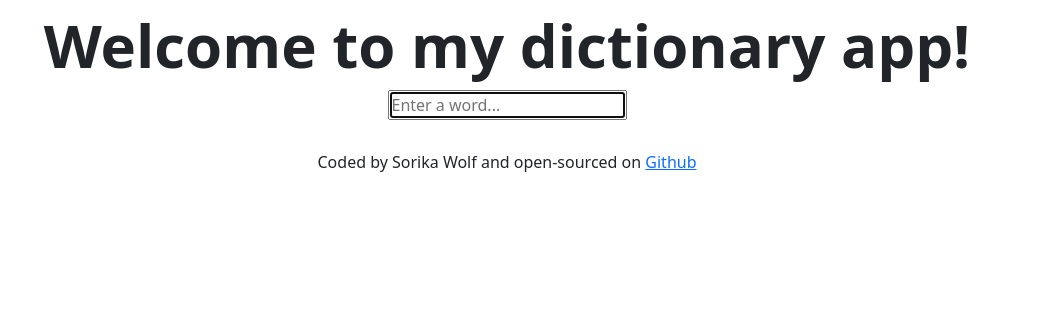
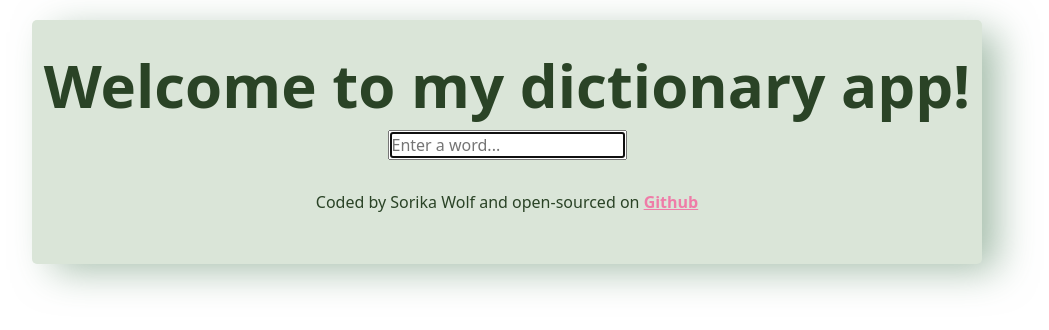
Before and after one commit to sorikawolf/dictionay_app_sorika, a React (Create React App) app: page / in a window 1280 px wide. Shown: the top 330 px of the page, without its empty margins (133-1182 px from the left). Built offline with nearby package versions, Linux system fonts and the light colour scheme.

Commit message:
Added basic styling

```diff
--- a/src/App.css
+++ b/src/App.css
@@ -1,3 +1,13 @@
+.App {
+  color: #2a4326;
+  background: #dae5d8;
+  max-width: 950px;
+  margin: 20px auto;
+  border-radius: 5px;
+  padding: 20px 0;
+  box-shadow: 18px 9px 39px -3px rgba(134, 167, 141, 0.75);
+}
+
 .App-header {
   text-align: center;
   font-weight: bold;
@@ -8,3 +18,8 @@
   text-align: center;
   margin: 30px 0;
 }
+
+.App a {
+  color: #ef7ca8;
+  font-weight: 700;
+}
```
